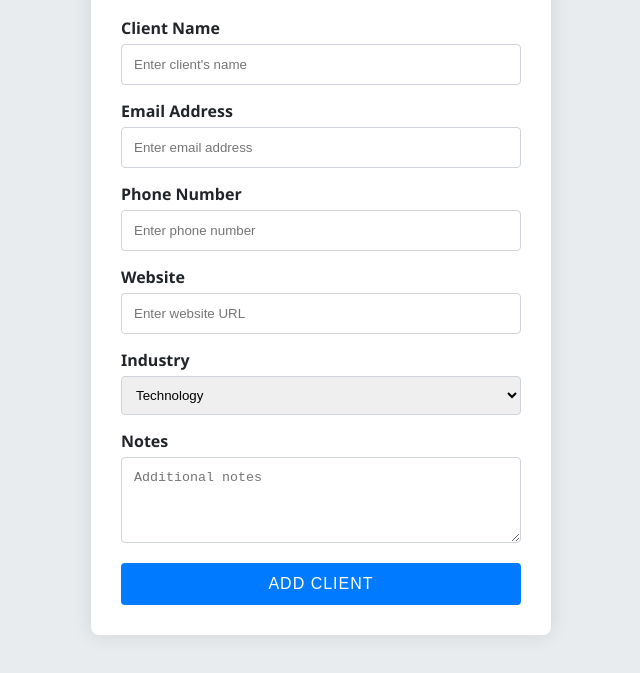
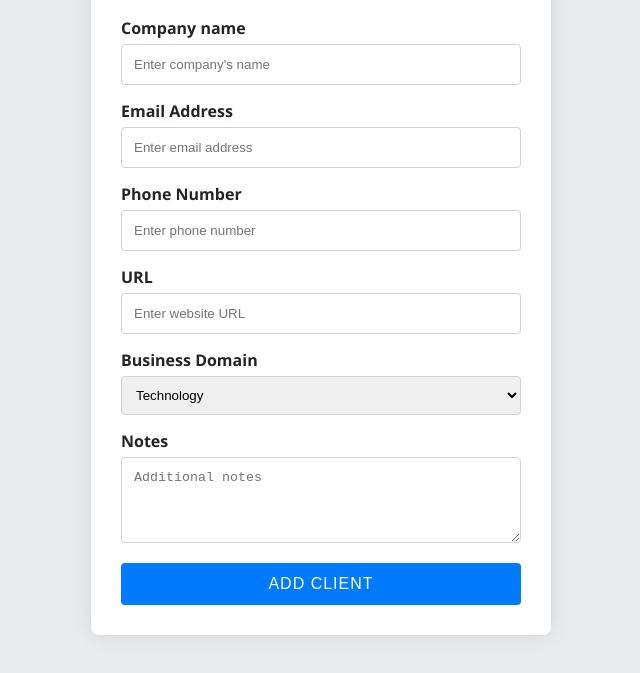
Before and after one commit to rmykhailyshyn/rmykhailyshyn.github.io, a plain HTML site: page crm_add_client_v2.html in a window 1280 px wide. Shown: the part 125-798 px from the top of the page, without its empty margins (319-959 px from the left). Drawn offline with Linux system fonts and the light colour scheme.

Commit message:
Update crm_add_client_v2.html

```diff
--- a/crm_add_client_v2.html
+++ b/crm_add_client_v2.html
@@ -96,13 +96,13 @@
         <h2>Add New Client</h2>
         <form action="/submit-client" method="POST">
             <div class="form-group">
-                <label for="client-name">Client Name</label>
-                <input type="text" id="client-name" name="client_name" placeholder="Enter client's name" required>
+                <label for="company-name">Company name</label>
+                <input type="text" name="company_name" placeholder="Enter company's name" required>
             </div>
 
             <div class="form-group">
-                <label for="email">Email Address</label>
-                <input type="email" id="email" name="email" placeholder="Enter email address" required>
+                <label for="email_address">Email Address</label>
+                <input type="email" name="email_address" placeholder="Enter email address" required>
             </div>
 
             <div class="form-group">
@@ -111,13 +111,13 @@
             </div>
 
             <div class="form-group">
-                <label for="website">Website</label>
-                <input type="url" id="website" name="website" placeholder="Enter website URL">
+                <label for="url">URL</label>
+                <input type="url" id="url" name="url" placeholder="Enter website URL">
             </div>
 
             <div class="form-group">
-                <label for="industry">Industry</label>
-                <select id="industry" name="industry">
+                <label for="business_domain">Business Domain</label>
+                <select name="business_domain">
                     <option value="technology">Technology</option>
                     <option value="finance">Finance</option>
                     <option value="healthcare">Healthcare</option>
```
